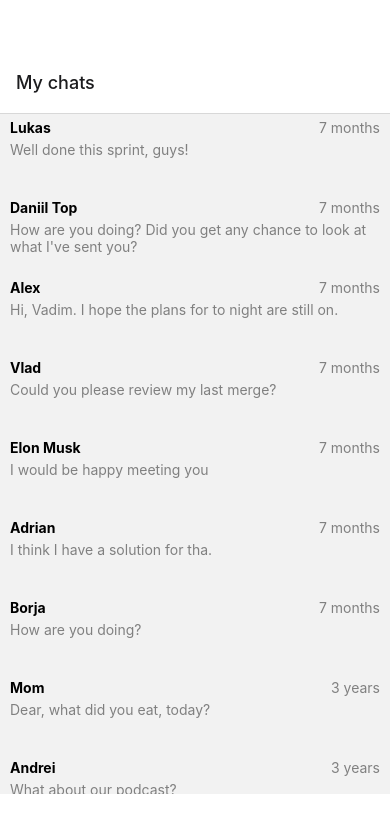
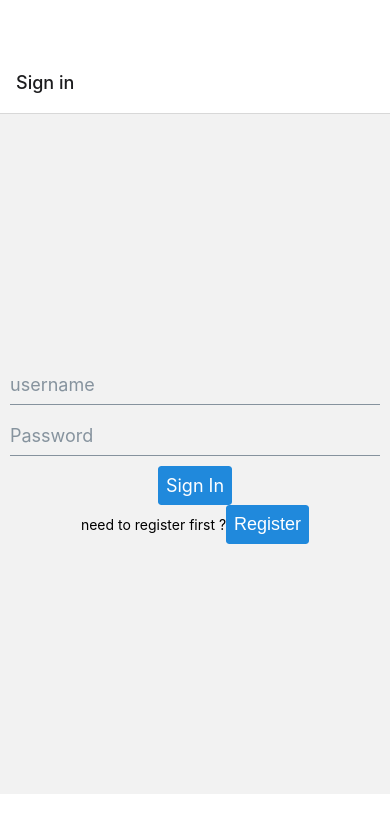
Before and after one commit to yecohn/speakit_frontend, a React Native app: screen /Signin in a window 390 px wide. Shown: the top 832 px of the page. Built offline with nearby package versions, Linux system fonts and the light colour scheme.

Commit message:
resolve login error

```diff
--- a/App.js
+++ b/App.js
@@ -13,7 +13,7 @@ export default function App() {
     <View style={styles.container}>
       <NavigationContainer>
         <Stack.Navigator>
-          {/* <Stack.Screen
+          <Stack.Screen
             name="Signin"
             component={Signin}
             options={{ title: "Sign in" }}
@@ -22,7 +22,7 @@ export default function App() {
             name="Register"
             component={Register}
             options={{ title: "Register" }}
-          /> */}
+          />
           <Stack.Screen
             name="Chats"
             component={ChatsScreen}
--- a/src/screens/Register.js
+++ b/src/screens/Register.js
@@ -11,6 +11,7 @@ const Register = ({ navigation }) => {
   const handleRegister = async () => {
     try {
       console.log("start fetching");
+      console.log({ username, password, level, email });
       const response = await fetch("http://localhost:8000/register", {
         method: "POST",
         headers: {
--- a/src/screens/SignIn.js
+++ b/src/screens/SignIn.js
@@ -14,16 +14,17 @@ const SignIn = ({ navigation }) => {
   const handleSignIn = async () => {
     try {
       console.log("start fetching");
+      form = new FormData();
+      form.append("username", username);
+      form.append("password", password);
       const response = await fetch("http://localhost:8000/login", {
         method: "POST",
         headers: {
-          Accept: "application/json",
-          "Content-Type": "application/json",
+          "Content-Type": "multipart/form-data",
         },
-        body: JSON.stringify({ username, password }),
+        body: form,
       });
       console.log("finish fetch");
-      // const responsejson = await response.json();
       console.log(JSON.stringify(response));
       // console.log("start jsonify");
       console.log(response.status);
@@ -31,7 +32,7 @@ const SignIn = ({ navigation }) => {
         const userId = response.user_id;
         console.log("start navigation");
         navigation.navigate("Chat", {
-          user_id: userId
+          user_id: userId,
         });
       } else {
         throw new Error("Something went wrong");
```
